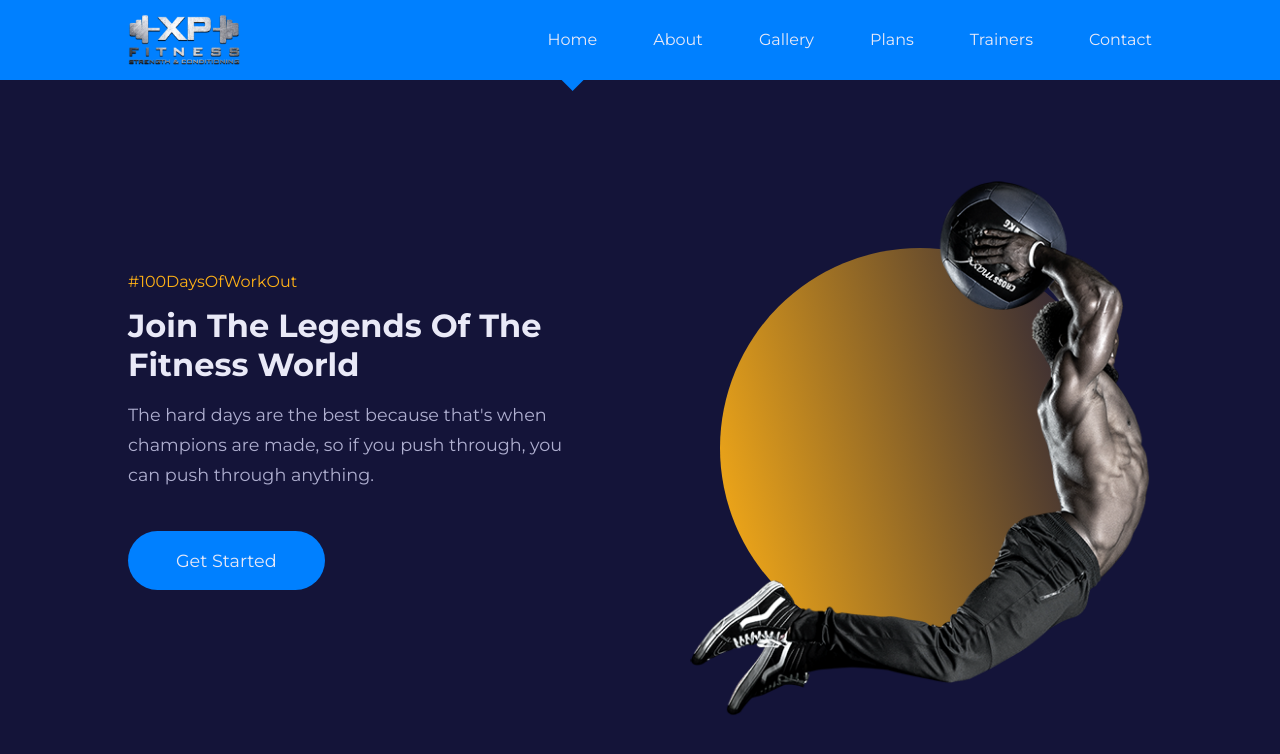
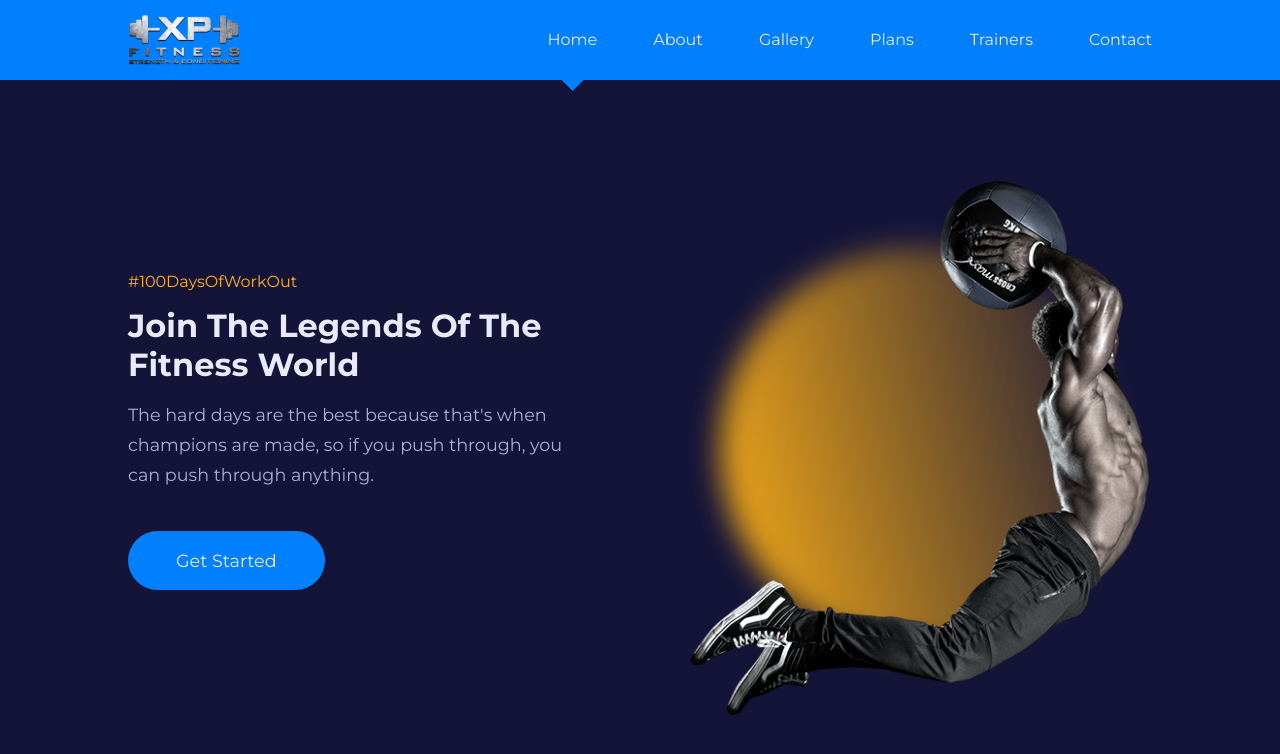
Before and after one commit to Eddysam2000/XP-Fitness, a React (Create React App) app: page / in a window 1280 px wide. Shown: the top 754 px of the page. Built offline with nearby package versions, Linux system fonts and the light colour scheme.

Commit message:
header updated

```diff
--- a/src/pages/home/home.css
+++ b/src/pages/home/home.css
@@ -49,6 +49,6 @@
     position: relative;
 }
 
-.main_header:hover .main_header-circle {
+.main_header-right .main_header-circle {
     filter: blur(15px);
 }
```
